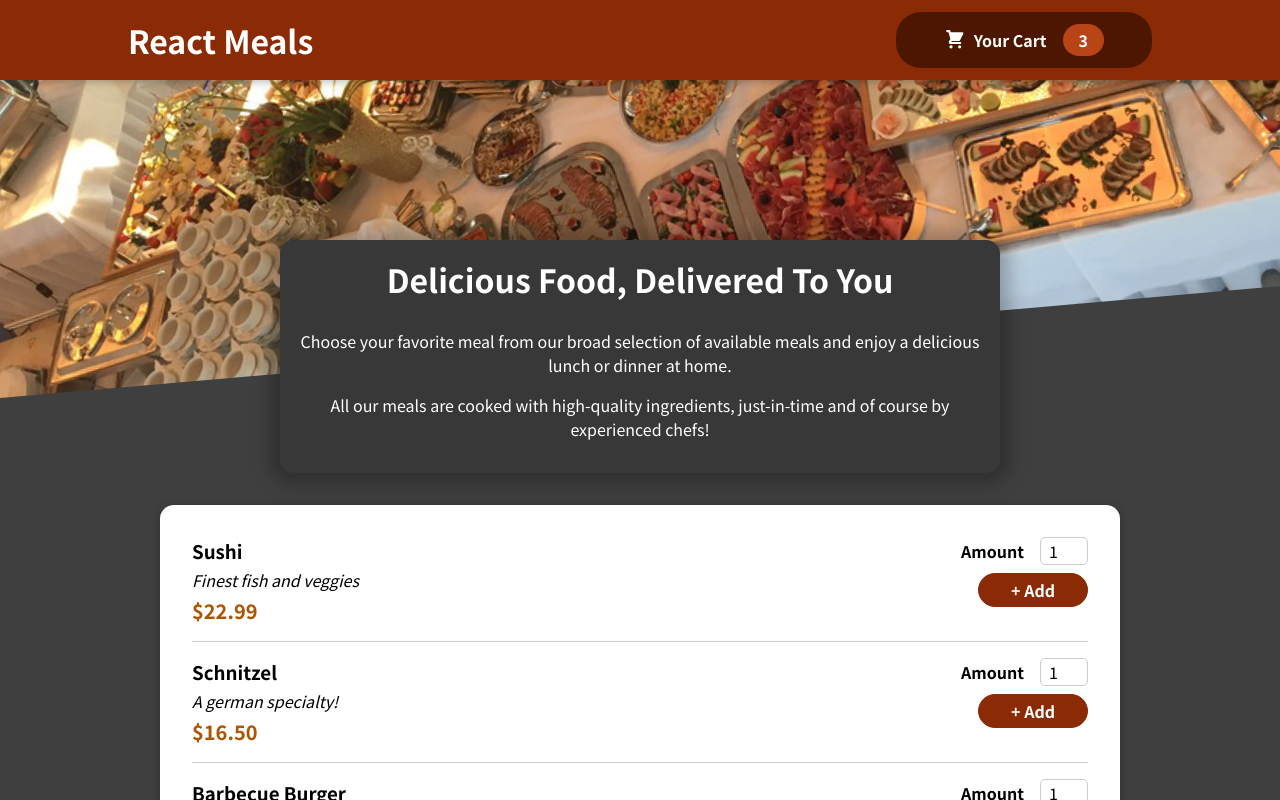
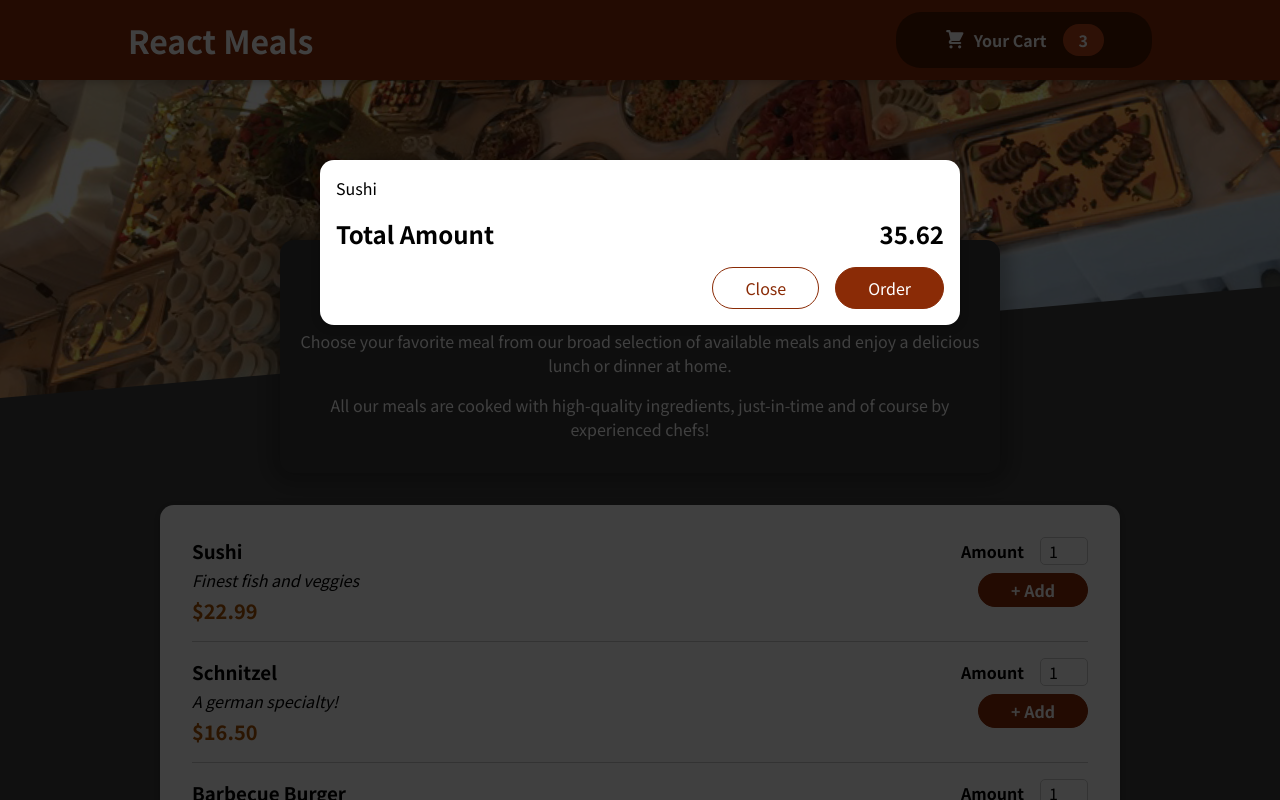
Before and after one commit to kuumaraswamy/FOOD, a React (Create React App) app: page / in a window 1280 px wide. Shown: the top 800 px of the page. Built offline with nearby package versions, Linux system fonts and the light colour scheme.

Commit message:
adding modal via React Portal to the Cart

```diff
--- a/public/index.html
+++ b/public/index.html
@@ -28,16 +28,7 @@
   </head>
   <body>
     <noscript>You need to enable JavaScript to run this app.</noscript>
+    <div id="overlays"></div>
     <div id="root"></div>
-    <!--
-      This HTML file is a template.
-      If you open it directly in the browser, you will see an empty page.
-
-      You can add webfonts, meta tags, or analytics to this file.
-      The build step will place the bundled scripts into the <body> tag.
-
-      To begin the development, run `npm start` or `yarn start`.
-      To create a production bundle, use `npm run build` or `yarn build`.
-    -->
   </body>
 </html>
--- a/src/App.js
+++ b/src/App.js
@@ -1,12 +1,14 @@
 import {Fragment} from "react";
 import Header from "./components/Layout/Header"
 import Meals from "./components/Meals/Meals"
+import Cart from "./components/Cart/Cart";
 
 
 
 function App() {
   return (
     <Fragment>
+      <Cart/>
       <Header />
       <main>
         <Meals/>
--- /dev/null
+++ b/src/components/Cart/Cart.js
@@ -0,0 +1,28 @@
+import Modal from '../UI/Modal';
+import classes from './Cart.module.css';
+
+const Cart = (props) => {
+  const cartItems = (
+    <ul className={classes['cart-items']}>
+      {[{ id: 'c1', name: 'Sushi', amount: 2, price: 12.99 }].map((item) => (
+        <li>{item.name}</li>
+      ))}
+    </ul>
+  );
+
+  return (
+    <Modal>
+      {cartItems}
+      <div className={classes.total}>
+        <span>Total Amount</span>
+        <span>35.62</span>
+      </div>
+      <div className={classes.actions}>
+        <button className={classes['button--alt']}>Close</button>
+        <button className={classes.button}>Order</button>
+      </div>
+    </Modal>
+  );
+};
+
+export default Cart;
--- /dev/null
+++ b/src/components/Cart/Cart.module.css
@@ -0,0 +1,46 @@
+.cart-items {
+    list-style: none;
+    margin: 0;
+    padding: 0;
+    max-height: 20rem;
+    overflow: auto;
+  }
+
+  .total {
+    display: flex;
+    justify-content: space-between;
+    align-items: center;
+    font-weight: bold;
+    font-size: 1.5rem;
+    margin: 1rem 0;
+  }
+
+  .actions {
+    text-align: right;
+  }
+
+  .actions button {
+    font: inherit;
+    cursor: pointer;
+    background-color: transparent;
+    border: 1px solid #8a2b06;
+    padding: 0.5rem 2rem;
+    border-radius: 25px;
+    margin-left: 1rem;
+  }
+
+  .actions button:hover,
+  .actions button:active {
+    background-color: #5a1a01;
+    border-color: #5a1a01;
+    color: white;
+  }
+
+  .actions .button--alt {
+    color: #8a2b06;
+  }
+
+  .actions .button {
+    background-color: #8a2b06;
+    color: white;
+  }
--- /dev/null
+++ b/src/components/UI/Modal.js
@@ -0,0 +1,30 @@
+import { Fragment } from 'react'
+import ReactDOM from "react-dom"
+import classes from './Modal.module.css'
+
+const Backdrop = (props) => {
+return (
+         <div className={classes.backdrop} />
+    )
+}
+
+const ModalOverlay = (props) =>{
+    return (
+        <div className={classes.modal}>
+        <div className={classes.content}>{props.children}</div>
+        </div>
+    )
+}
+
+const portalElement = document.getElementById('overlays');
+
+const Modal = (props) => {
+  return (
+    <Fragment>
+      {ReactDOM.createPortal(<Backdrop/>, portalElement)}
+      {ReactDOM.createPortal(<ModalOverlay>{props.children}</ModalOverlay>,portalElement)}
+    </Fragment>
+  )
+}
+
+export default Modal
--- /dev/null
+++ b/src/components/UI/Modal.module.css
@@ -0,0 +1,40 @@
+.backdrop {
+    position: fixed;
+    top: 0;
+    left: 0;
+    width: 100%;
+    height: 100vh;
+    z-index: 20;
+    background-color: rgba(0, 0, 0, 0.75);
+  }
+
+  .modal {
+    position: fixed;
+    top: 20vh;
+    left: 5%;
+    width: 90%;
+    background-color: white;
+    padding: 1rem;
+    border-radius: 14px;
+    box-shadow: 0 2px 8px rgba(0, 0, 0, 0.25);
+    z-index: 30;
+    animation: slide-down 300ms ease-out forwards;
+  }
+
+  @media (min-width: 768px) {
+    .modal {
+      width: 40rem;
+      left: calc(50% - 20rem);
+    }
+  }
+
+  @keyframes slide-down {
+    from {
+      opacity: 0;
+      transform: translateY(-3rem);
+    }
+    to {
+      opacity: 1;
+      transform: translateY(0);
+    }
+  }
```
Also changed, not shown: 1 other file (tests, documents, lock files or other folders).
